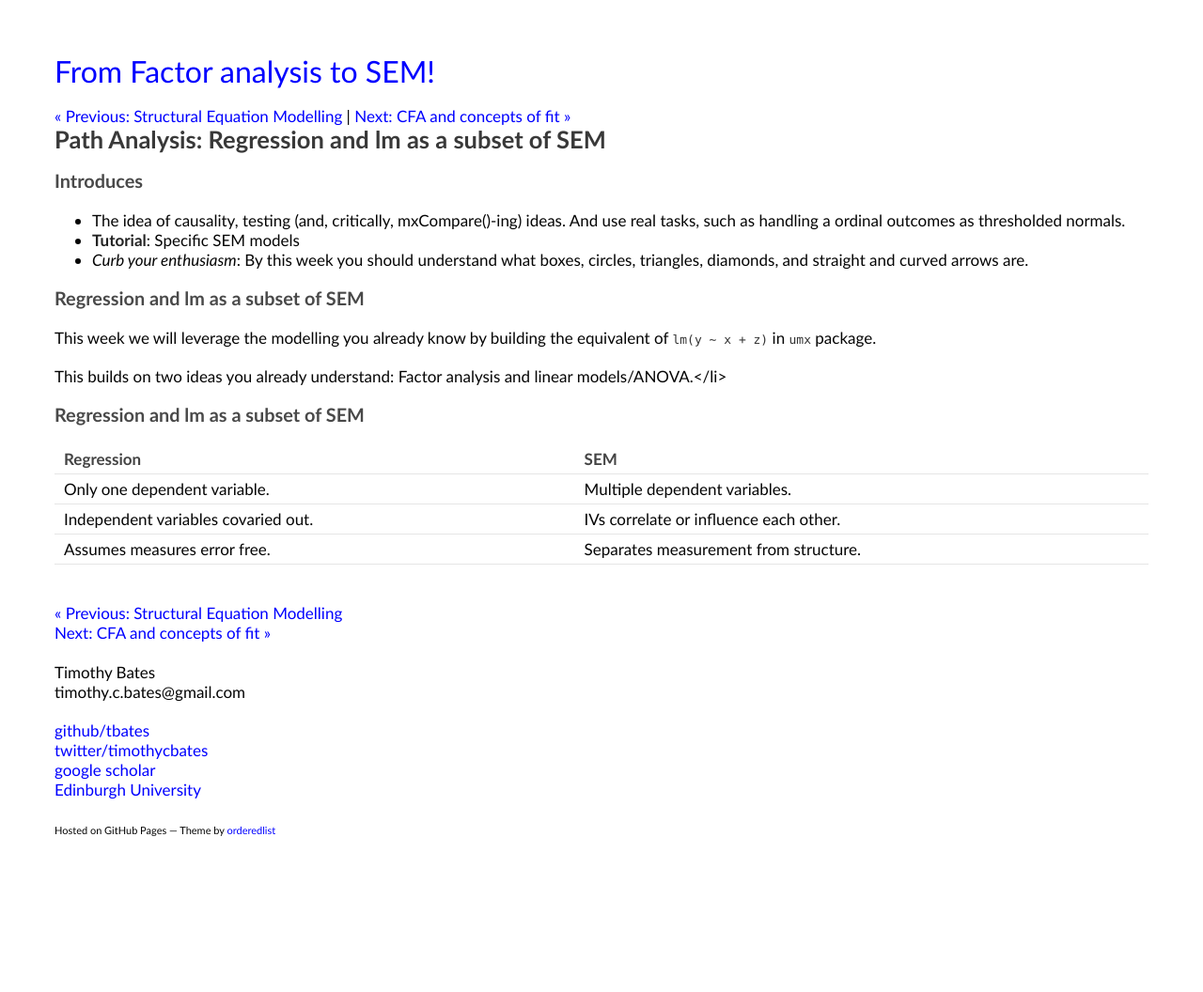
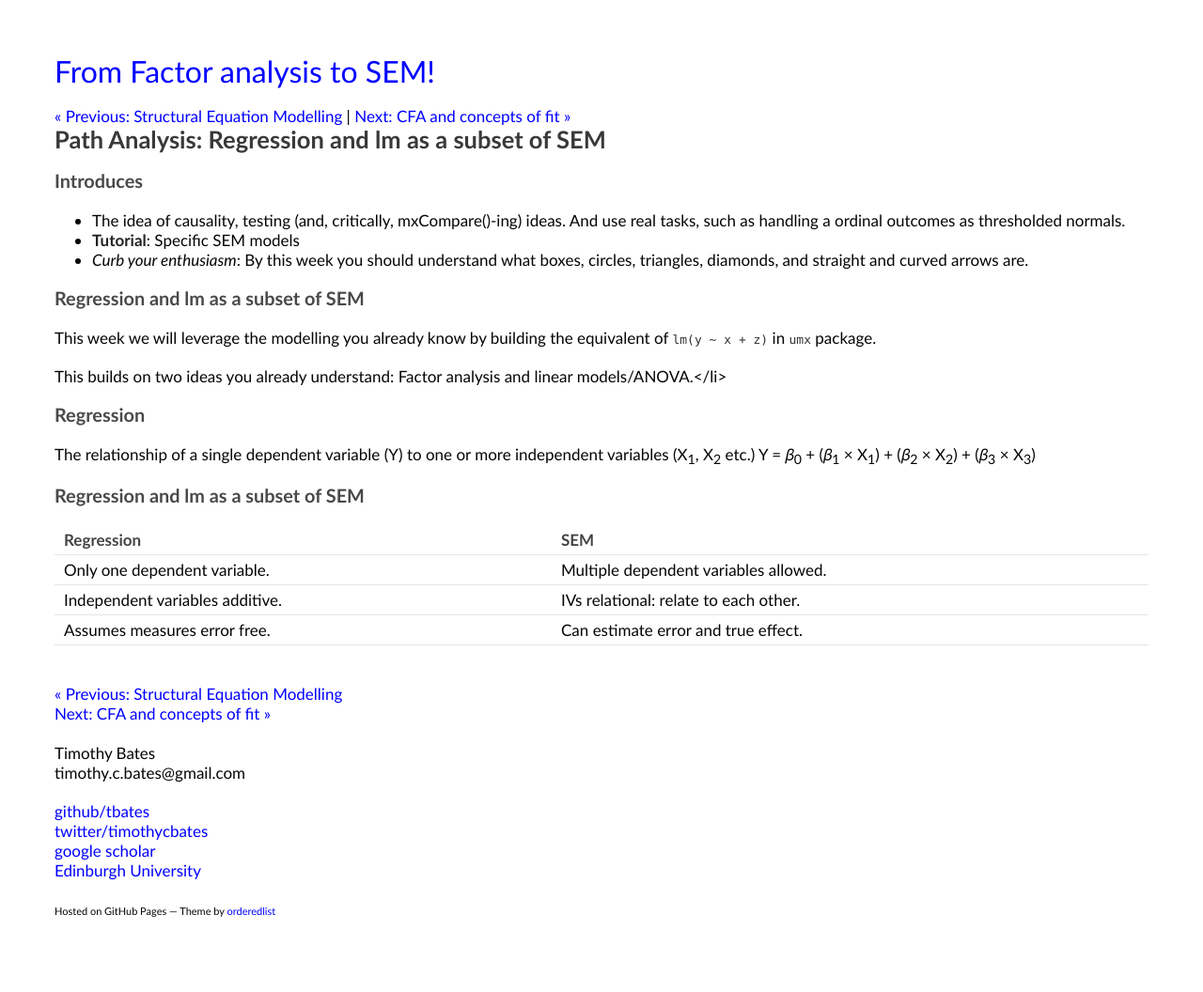
Before and after one commit to tbates/Multivariate-Stats-Course, a Jekyll site: the page built from _posts/2020-03-01-Regression_as_path_analysis.markdown, in a window 1280 px wide. Shown: the whole page at 94% size. Built offline with Jekyll 4.4.1, drawn with Linux system fonts in a browser that asks for light colours; before the commit the page ends 970 px from its top, so only the background shows below that.

Commit message:
lm notes

```diff
--- a/_posts/2020-03-01-Regression_as_path_analysis.markdown
+++ b/_posts/2020-03-01-Regression_as_path_analysis.markdown
@@ -17,12 +17,15 @@ This week we will leverage the modelling you already know by building the equiva
 
 This builds on two ideas you already understand: Factor analysis and linear models/ANOVA.</li>
 
+### Regression
+
+The relationship of a single dependent variable (Y) to one or more independent variables (X<sub>1</sub>, X<sub>2</sub> etc.)
+Y = 𝛽<sub>0</sub> + (𝛽<sub>1</sub> × X<sub>1</sub>) + (𝛽<sub>2</sub> × X<sub>2</sub>) + (𝛽<sub>3</sub> × X<sub>3</sub>)
+
 ### Regression and lm as a subset of SEM
-
-
 
 | Regression                          | SEM                                    |
 |:------------------------------------|:---------------------------------------|
-| Only one dependent variable.        | Multiple dependent variables.          |
-| Independent variables covaried out. | IVs correlate or influence each other. |
-| Assumes measures error free.        | Separates measurement from structure.  |
+| Only one dependent variable.        | Multiple dependent variables allowed.  |
+| Independent variables additive.     | IVs relational: relate to each other.  |
+| Assumes measures error free.        | Can estimate error and true effect.    |
```
